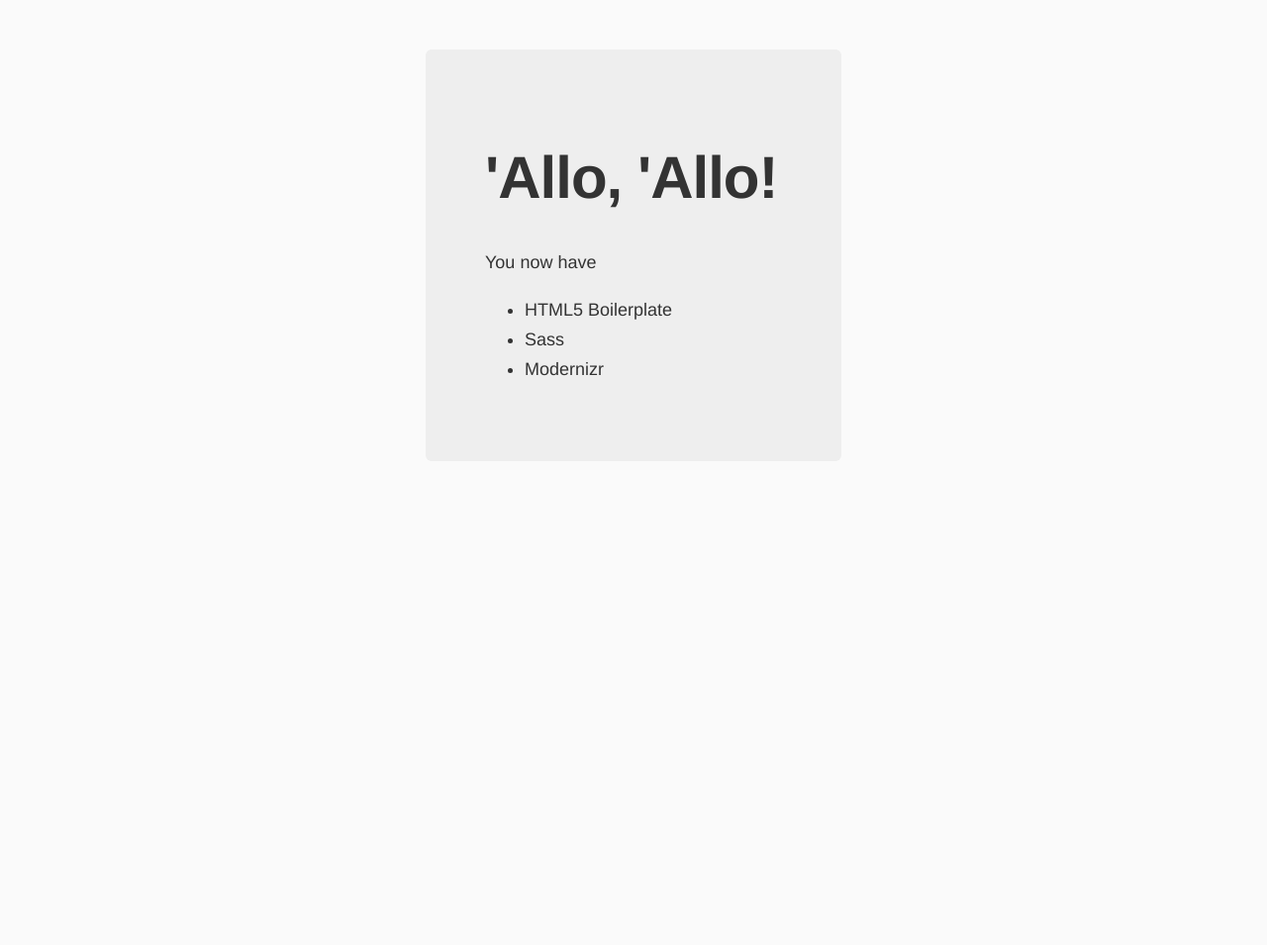
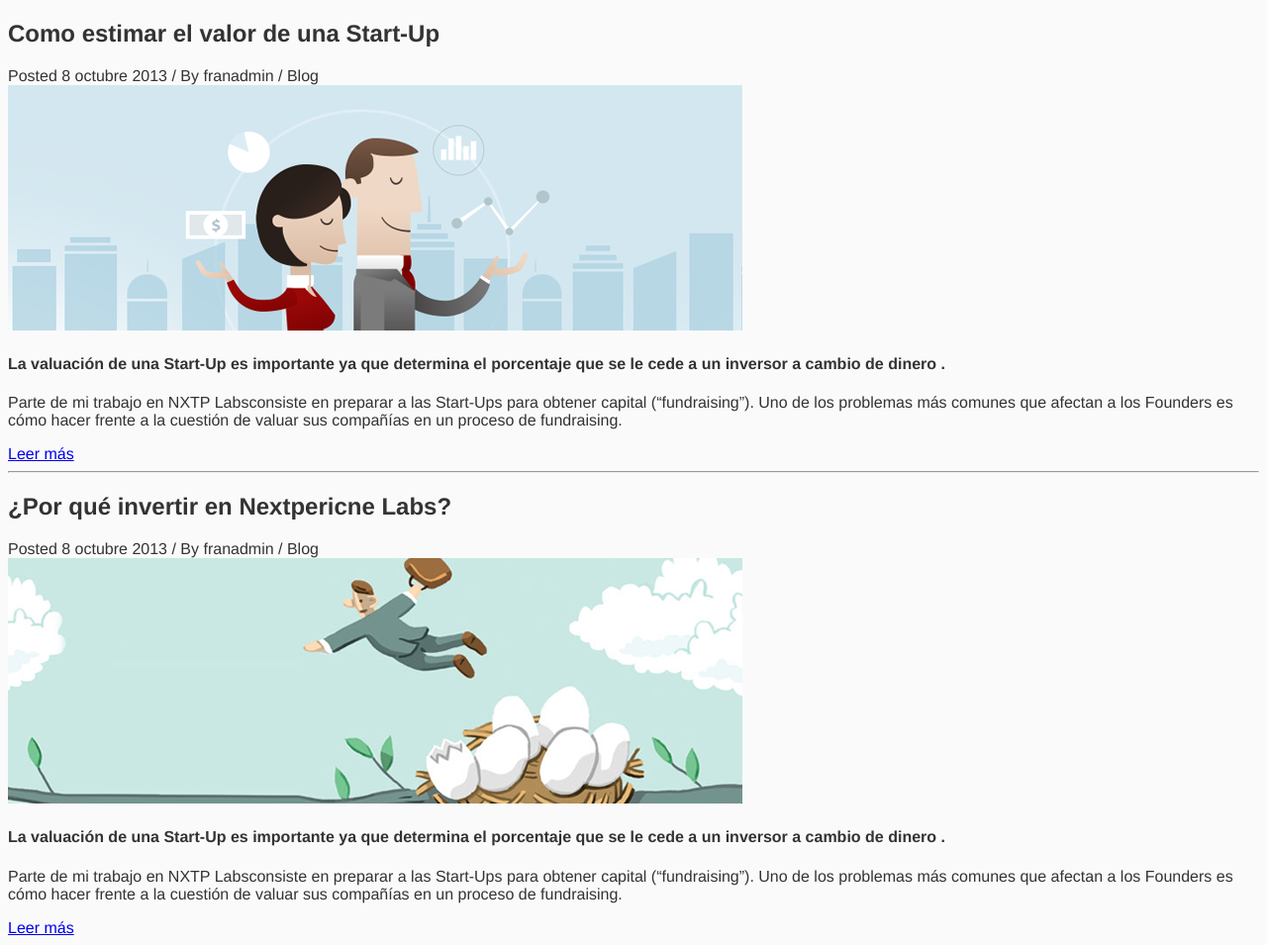
Before and after one commit to carlosandresal/fraco, a website: page app/index.html in a window 1280 px wide. Shown: the whole page at 99% size. Before the commit the page ends 800 px from the top, so only its background shows below. Drawn offline with nearby package versions, Linux system fonts and the light colour scheme; files that its build step writes are made by us from their sources.

Commit message:
HTML para el Listado de Artículos

```diff
--- a/app/index.html
+++ b/app/index.html
@@ -10,7 +10,6 @@
     <!-- Place favicon.ico and apple-touch-icon.png in the root directory -->
     <!-- build:css(.) styles/vendor.css -->
     <!-- bower:css -->
-
     <!-- endbower -->
     <!-- endbuild -->
     <!-- build:css(.tmp) styles/main.css -->
@@ -27,20 +26,49 @@
       <p class="browsehappy">You are using an <strong>outdated</strong> browser. Please <a href="http://browsehappy.com/">upgrade your browser</a> to improve your experience.</p>
     <![endif]-->
 
+    <div class="wrap">
+        <div class="col sidebar">
+            <!-- Sidebar -->
+        </div>
+        <div class="col social-bar">
+            <!-- Social -->
+        </div>
+        <div class="col content">
+            <article>
+                <h2>Como estimar el valor de una Start-Up</h2>
+                <span>Posted 8 octubre 2013 / By franadmin / Blog</span>
+                <br/>
+                <img src="images/nota-01.png" alt="Valuacion de una Start-Up" title="Valuacion de una Start-Up" />
+                <h4>
+                    La valuación de una Start-Up es importante ya que determina el porcentaje que se le cede a un inversor a cambio de dinero .
+                </h4>
+                <p>
+                    Parte de mi trabajo en NXTP Labsconsiste en preparar a las Start-Ups para obtener capital (“fundraising”). Uno de los problemas más comunes que afectan a los Founders es cómo hacer frente a la cuestión de valuar sus compañías en un proceso de fundraising.
+                </p>
+                <a href="start-up.html" target="_blank">Leer más</a>
+            </article>
 
-    <div class="hero-unit">
-        <h1>'Allo, 'Allo!</h1>
-        <p>You now have</p>
-        <ul>
-            <li>HTML5 Boilerplate</li>
-            <li>Sass</li>
-            <li>Modernizr</li>
-        </ul>
+            <hr/>
+
+            <article>
+                <h2>¿Por qué invertir en Nextpericne Labs?</h2>
+                <span>Posted 8 octubre 2013 / By franadmin / Blog</span>
+                <br/>
+                <img src="images/nota-02.png" alt="Inversiones" title="Inversiones" />
+                <h4>
+                    La valuación de una Start-Up es importante ya que determina el porcentaje que se le cede a un inversor a cambio de dinero .
+                </h4>
+                <p>
+                    Parte de mi trabajo en NXTP Labsconsiste en preparar a las Start-Ups para obtener capital (“fundraising”). Uno de los problemas más comunes que afectan a los Founders es cómo hacer frente a la cuestión de valuar sus compañías en un proceso de fundraising.
+                </p>
+                <a href="nextpericne.html" target="_blank">Leer más</a>
+            </article>
+        </div>
     </div>
-
 
     <!-- build:js(.) scripts/vendor.js -->
     <!-- bower:js -->
+    <script src="bower_components/jquery/dist/jquery.js"></script>
     <!-- endbower -->
     <!-- endbuild -->
 
```
